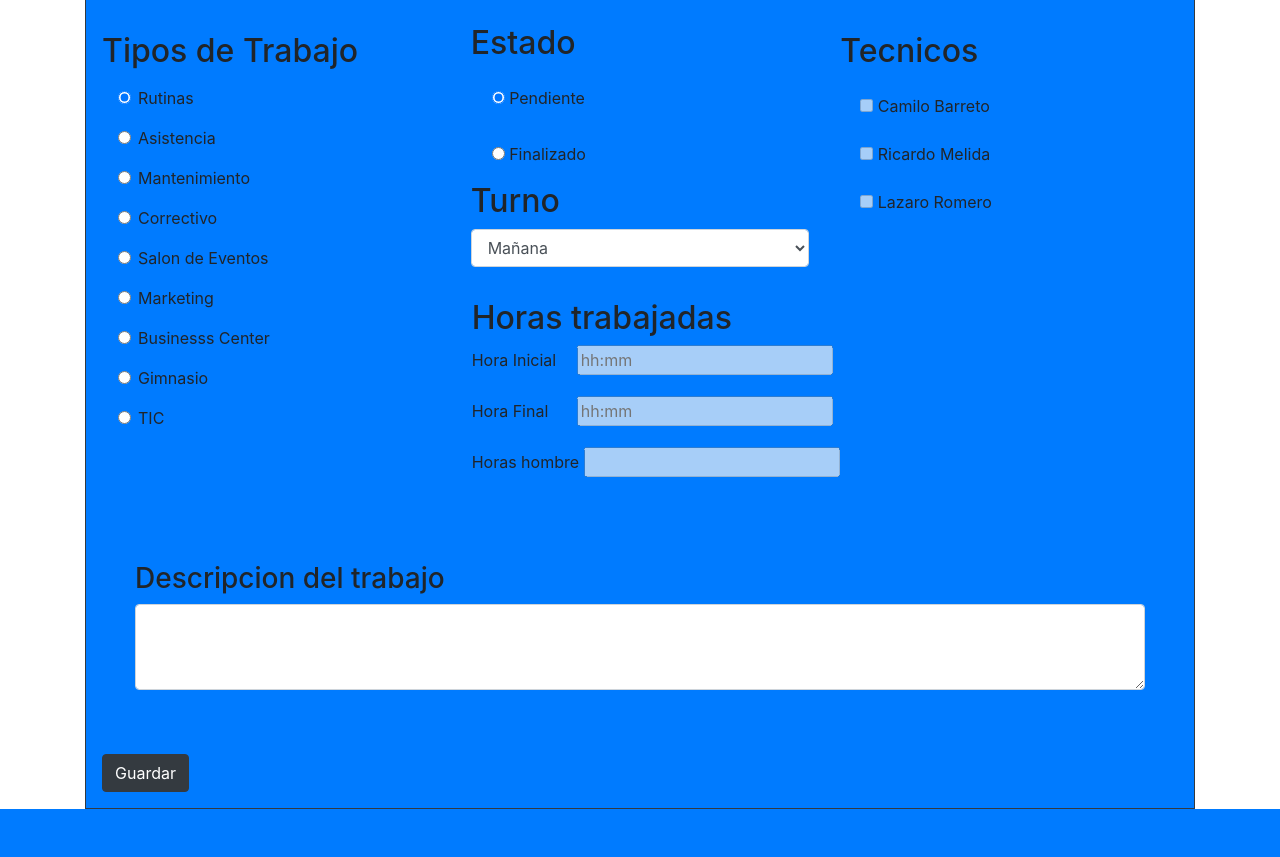
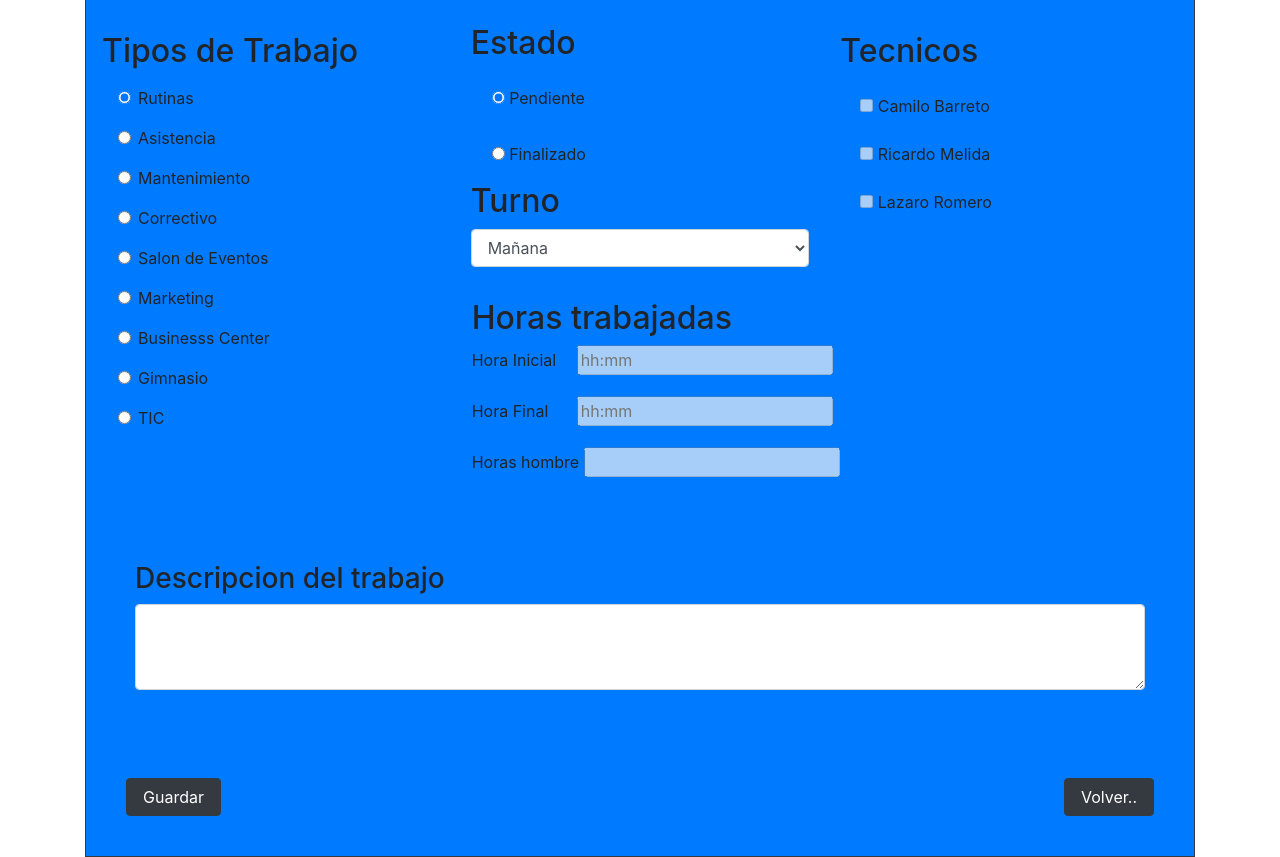
Before and after one commit to rickyMelida/tareas_electrica, a PHP site: page /src/agregar.php in a window 1280 px wide. Shown: the part 57-914 px from the top of the page. Before the commit the page ends 866 px from the top, so only its background shows below. Run offline with PHP 8.4, Linux system fonts and the light colour scheme; the visitor is signed in with stand-in values (Sample User, id 1).

Commit message:
Se agrega boton de volver en formulario

```diff
--- a/src/agregar.php
+++ b/src/agregar.php
@@ -152,7 +152,14 @@
                     </div>
                 </div>
             </div>
-            <button type="submit" class="btn btn-dark">Guardar</button>
+            <div class='row'>
+                <div class="col-lg-6 col-md-6">
+                    <button type="submit" class="btn btn-dark m-4 px-3">Guardar</button>
+                </div>
+                <div class="col-lg-6 col-md-6">
+                    <a href="./principal.php" class="btn btn-dark m-4  px-3 float-right">Volver..</a>
+                </div>
+            </div>
         </form>
     </div>
 
```
